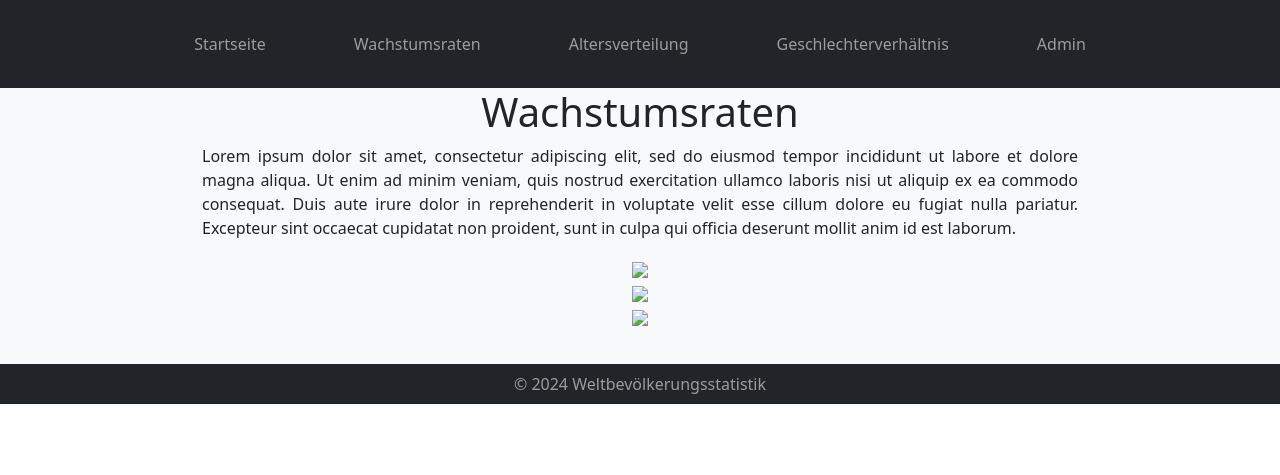
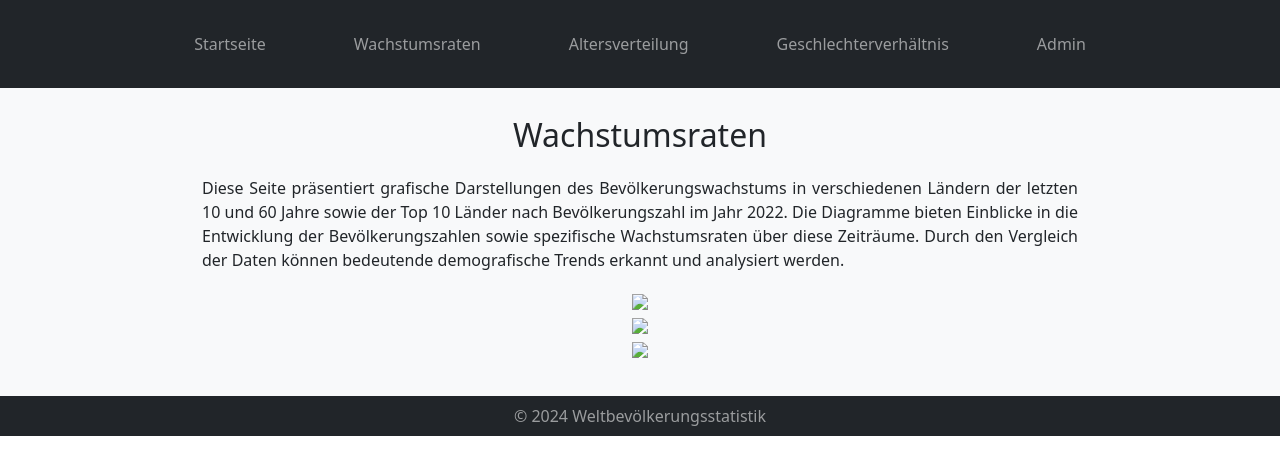
Before and after one commit to romeo30001/populationAnalysis, a Django app: template population_analysis/analysis/templates/wachstumsraten.html in a window 1280 px wide. Shown: the top 475 px of the page. Run offline with Django 5.2, Linux system fonts and the light colour scheme; the template is opened without the code that fills it, so the values that code supplies are empty; style sheets or scripts are compiled from the project's sources; some libraries are stand-ins or nearby versions.

Commit message:
Add content to the page wachstumsraten

```diff
--- a/population_analysis/analysis/templates/wachstumsraten.html
+++ b/population_analysis/analysis/templates/wachstumsraten.html
@@ -2,12 +2,11 @@
 
 {% block content %}
 <div class="description">
-    <h1 class="text-center">Wachstumsraten</h1>
-    <p>Lorem ipsum dolor sit amet, consectetur adipiscing elit, sed do eiusmod tempor incididunt ut labore et dolore
-        magna aliqua. Ut enim ad minim veniam, quis nostrud exercitation ullamco laboris nisi ut aliquip ex ea commodo
-        consequat. Duis aute irure dolor in reprehenderit in voluptate velit esse cillum dolore eu fugiat nulla
-        pariatur. Excepteur sint occaecat cupidatat non proident, sunt in culpa qui officia deserunt mollit anim id est
-        laborum.
+    <h1 class="custom-h1 text-center mb-0">Wachstumsraten</h1>
+    <p>Diese Seite präsentiert grafische Darstellungen des Bevölkerungswachstums in verschiedenen Ländern der letzten 10
+        und 60 Jahre sowie der Top 10 Länder nach Bevölkerungszahl im Jahr 2022. Die Diagramme bieten Einblicke in die
+        Entwicklung der Bevölkerungszahlen sowie spezifische Wachstumsraten über diese Zeiträume. Durch den Vergleich
+        der Daten können bedeutende demografische Trends erkannt und analysiert werden.
     </p>
 </div>
 
```
